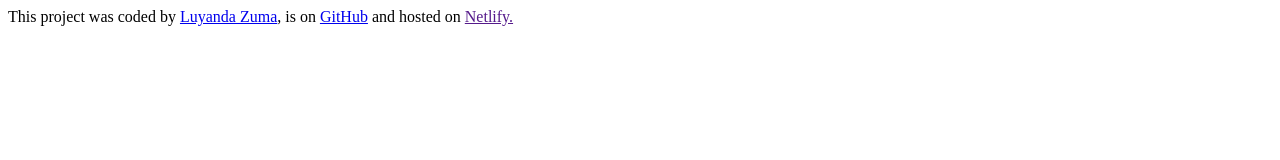
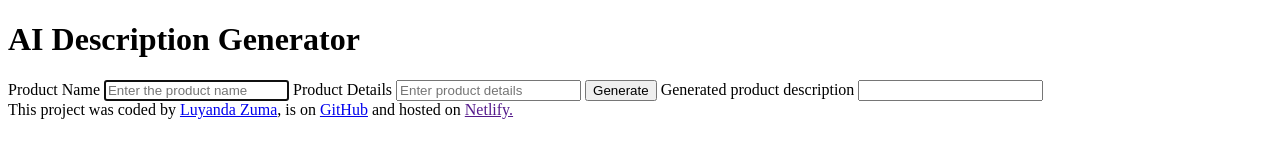
Before and after one commit to luyandazuma/AI-Product-Description-Generator, a plain HTML site: page index.html in a window 1280 px wide. Drawn offline with Linux system fonts and the light colour scheme.

Commit message:
Updated index.html file

```diff
--- a/index.html
+++ b/index.html
@@ -7,8 +7,43 @@
     <link rel="stylesheet" href="src/styles.css" />
   </head>
   <body>
-    <header></header>
-    <main></main>
+    <header>
+      <h1>AI Description Generator</h1>
+    </header>
+    <main>
+      <div class="form-group">
+        <form>
+          <label class="product-name-label" for="product-name"
+            >Product Name</label
+          >
+          <input
+            type="text"
+            class="product-name"
+            placeholder="Enter the product name"
+            required
+            autofocus
+          />
+
+          <label class="product-details-label" for="product-details"
+            >Product Details</label
+          >
+          <input
+            type="text"
+            class="product-details"
+            placeholder="Enter product details"
+            required
+            autofocus
+          />
+
+          <input type="submit" class="button" value="Generate" />
+
+          <label class="product-description-label" for="product-description"
+            >Generated product description</label
+          >
+          <input type="text" class="product-description" />
+        </form>
+      </div>
+    </main>
     <footer>
       This project was coded by
       <a href="https://github.com/luyandazuma" target="_blank">Luyanda Zuma</a>,
```
